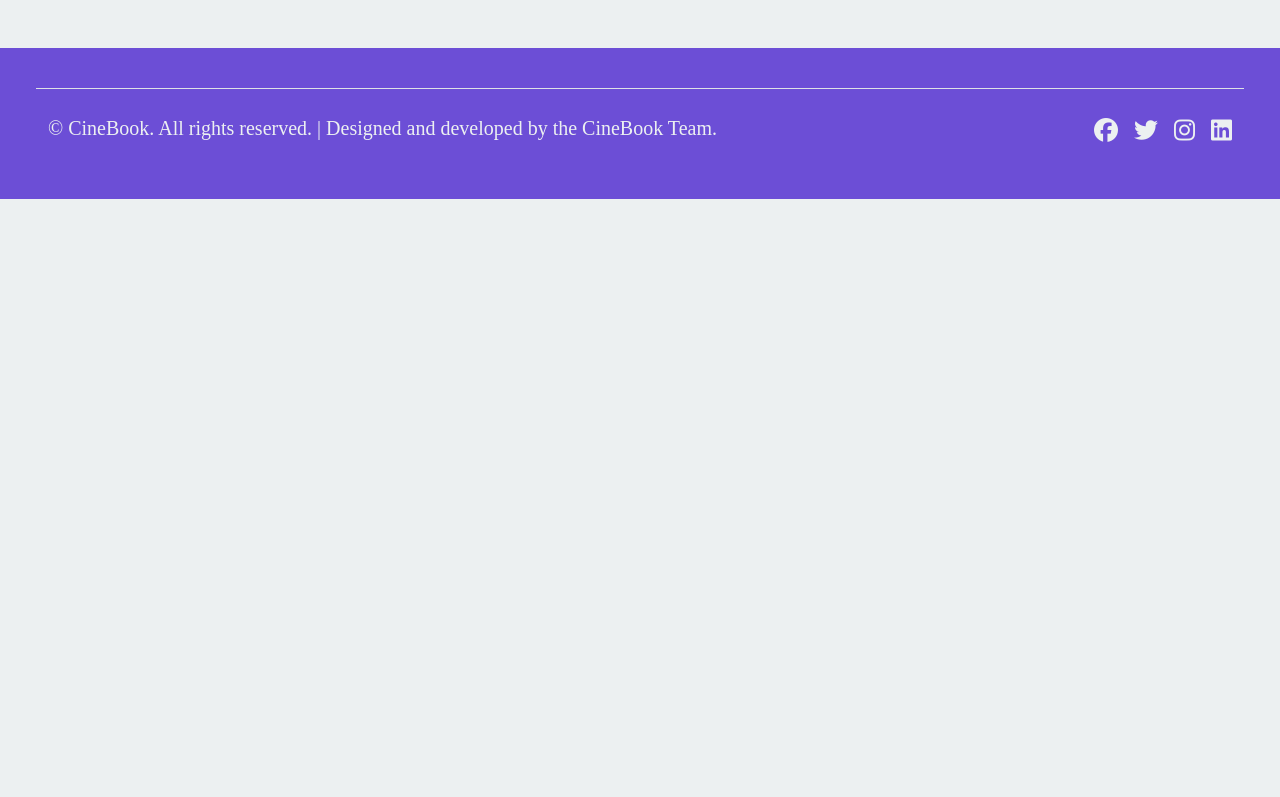
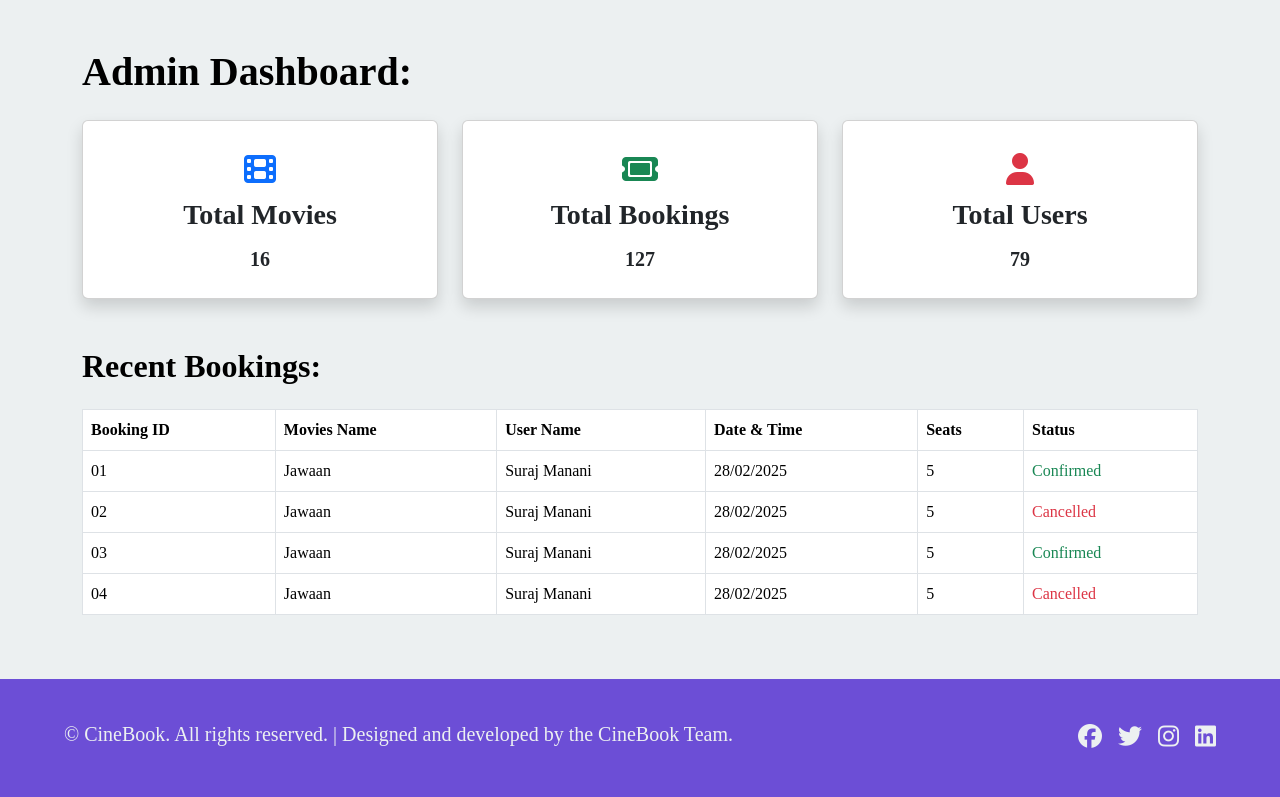
Before and after one commit to Suraj-0228/CineBook, a PHP site: page /dashboard.php in a window 1280 px wide. Shown: the part 74-871 px from the top of the page. Before the commit the page ends 273 px from the top, so only its background shows below. Run offline with PHP 8.4, Linux system fonts and the light colour scheme; the visitor is signed in with stand-in values (Sample User, id 1); some web fonts are replaced.

Commit message:
Solved the Missing Components.....

```diff
--- a/admin/assets/css/style.css
+++ b/admin/assets/css/style.css
@@ -13,6 +13,7 @@ html {
     color: #000000;
 }
 
+/* Button Css for All Buttons */
 .btn {
     background-color: #6C4ED6;
     color: #ecf0f1;
@@ -39,3 +40,12 @@ html {
 .login-social-icon:hover {
     transform: scale(1.15);
 }
+
+/* Hover Effect for All Cards */
+.dashboard-card {
+    transition: transform 0.4s ease;
+}
+
+.dashboard-card:hover {
+    transform: scale(1.03);
+}
--- a/admin/dashboard.php
+++ b/admin/dashboard.php
@@ -35,6 +35,88 @@ if (!isset($_SESSION['adminname'])) {
     <!-- Navbar -->
     <?php include 'includes/header1.php'; ?>
 
+    <!-- Hero Section -->
+    <section class="container my-5">
+        <h1 class="fw-bold mb-4">Admin Dashboard:</h1>
+        <div class="row g-4">
+            <div class="col-12 col-sm-6 col-md-4">
+                <div class="card dashboard-card shadow h-100 text-center">
+                    <div class="card-body p-5 pb-4 d-flex flex-column align-items-center justify-content-center">
+                        <i class="fa fa-film fa-2xl text-primary mb-4"></i>
+                        <span class="fs-3 fw-bold">Total Movies</span>
+                        <p class="mt-2 mb-0 fs-5"><strong>16</strong></p>
+                    </div>
+                </div>
+            </div>
+            <div class="col-12 col-sm-6 col-md-4">
+                <div class="card dashboard-card shadow h-100 text-center">
+                    <div class="card-body p-5 pb-4 d-flex flex-column align-items-center justify-content-center">
+                        <i class="fa fa-ticket fa-2xl text-success mb-4"></i>
+                        <span class="fs-3 fw-bold">Total Bookings</span>
+                        <p class="mt-2 mb-0 fs-5"><strong>127</strong></p>
+                    </div>
+                </div>
+            </div>
+            <div class="col-12 col-sm-6 col-md-4">
+                <div class="card dashboard-card shadow h-100 text-center">
+                    <div class="card-body p-5 pb-4 d-flex flex-column align-items-center justify-content-center">
+                        <i class="fa fa-user fa-2xl text-danger mb-4"></i>
+                        <span class="fs-3 fw-bold">Total Users</span>
+                        <p class="mt-2 mb-0 fs-5"><strong>79</strong></p>
+                    </div>
+                </div>
+            </div>
+        </div>
+    </section>
+
+    <!-- Recent Bookings -->
+    <section class="container">
+        <h2 class="fw-bold">Recent Bookings:</h2>
+        <div class="table-responsive">
+            <table class="table table-bordered my-3">
+                <tr>
+                    <th>Booking ID</th>
+                    <th>Movies Name</th>
+                    <th>User Name</th>
+                    <th>Date & Time</th>
+                    <th>Seats</th>
+                    <th>Status</th>
+                </tr>
+                <tr>
+                    <td>01</td>
+                    <td>Jawaan</td>
+                    <td>Suraj Manani</td>
+                    <td>28/02/2025</td>
+                    <td>5</td>
+                    <td class="text-success">Confirmed</td>
+                </tr>
+                <tr>
+                    <td>02</td>
+                    <td>Jawaan</td>
+                    <td>Suraj Manani</td>
+                    <td>28/02/2025</td>
+                    <td>5</td>
+                    <td class="text-danger">Cancelled</td>
+                </tr>
+                <tr>
+                    <td>03</td>
+                    <td>Jawaan</td>
+                    <td>Suraj Manani</td>
+                    <td>28/02/2025</td>
+                    <td>5</td>
+                    <td class="text-success">Confirmed</td>
+                </tr>
+                <tr>
+                    <td>04</td>
+                    <td>Jawaan</td>
+                    <td>Suraj Manani</td>
+                    <td>28/02/2025</td>
+                    <td>5</td>
+                    <td class="text-danger">Cancelled</td>
+                </tr>
+            </table>
+        </div>
+    </section>
 
     <!-- Footer -->
     <?php include 'includes/footer.php'; ?>
--- a/admin/includes/footer.php
+++ b/admin/includes/footer.php
@@ -1,11 +1,12 @@
 <!-- Footer Section -->
 <footer class="footer py-3 px-5 mt-5">
     <!-- Footer Row -->
-    <div class="row mt-4 border-top">
-        <div class="col-12 my-4 d-flex flex-column flex-md-row">
+    <div class="row mt-2 px-3 py-3">
+        <div class="col-12 d-flex flex-column flex-md-row">
             <p class="copy-right mt-md-0">
                 &copy; CineBook. All rights reserved. | Designed and developed by the CineBook Team.
             </p>
+            <hr class="d-lg-none d-md-block mx-1 bg-light">
             <div class="social-links mt-3 ms-auto mb-md-0">
                 <a href="https://www.facebook.com/" class="social-icon"><i class="fa-brands fa-lg fa-facebook"></i></a>
                 <a href="https://twitter.com/" class="social-icon"><i class="fa-brands fa-lg fa-twitter"></i></a>
--- a/client/assets/css/home.css
+++ b/client/assets/css/home.css
@@ -1,4 +1,8 @@
 /* Home Page Css */
+body,
+html {
+    overflow-x: hidden !important;
+}
 
 .hero-con {
     width: 70%;
--- a/client/assets/css/navbar.css
+++ b/client/assets/css/navbar.css
@@ -1,6 +1,6 @@
 /* Navbar Styles */
 header {
-    position: sticky;
+    position: sticky !important;
     top: 0;
     z-index: 10;
 }
--- a/client/home.php
+++ b/client/home.php
@@ -9,7 +9,7 @@ if (!isset($_SESSION['username']) && isset($_COOKIE['username'])) {
 // If neither session nor cookie, redirect to login
 if (!isset($_SESSION['username'])) {
     echo "<script>
-        alert('Please login to access CineBook');
+        alert('Please, Login to Access CineBook');
         window.location.href = 'login.php';
     </script>";
     exit();
--- a/client/logout.php
+++ b/client/logout.php
@@ -5,6 +5,6 @@ session_destroy();
 
 setcookie("username", "", time() - 3600, "/");
 
-header("Location: login.php");
+header("Location: index.php");
 exit();
 ?>
```
Also changed, not shown: admin/manage_movies.php (added, +46 -0 lines), client/about.php (+18 -0 lines), client/assets/css/footer.css (+36 -4 lines), client/includes/dbconnection.php (added, +15 -0 lines), client/includes/footer.php (added, +66 -0 lines), client/includes/header.php (added, +62 -0 lines), client/includes/header1.php (added, +49 -0 lines).
